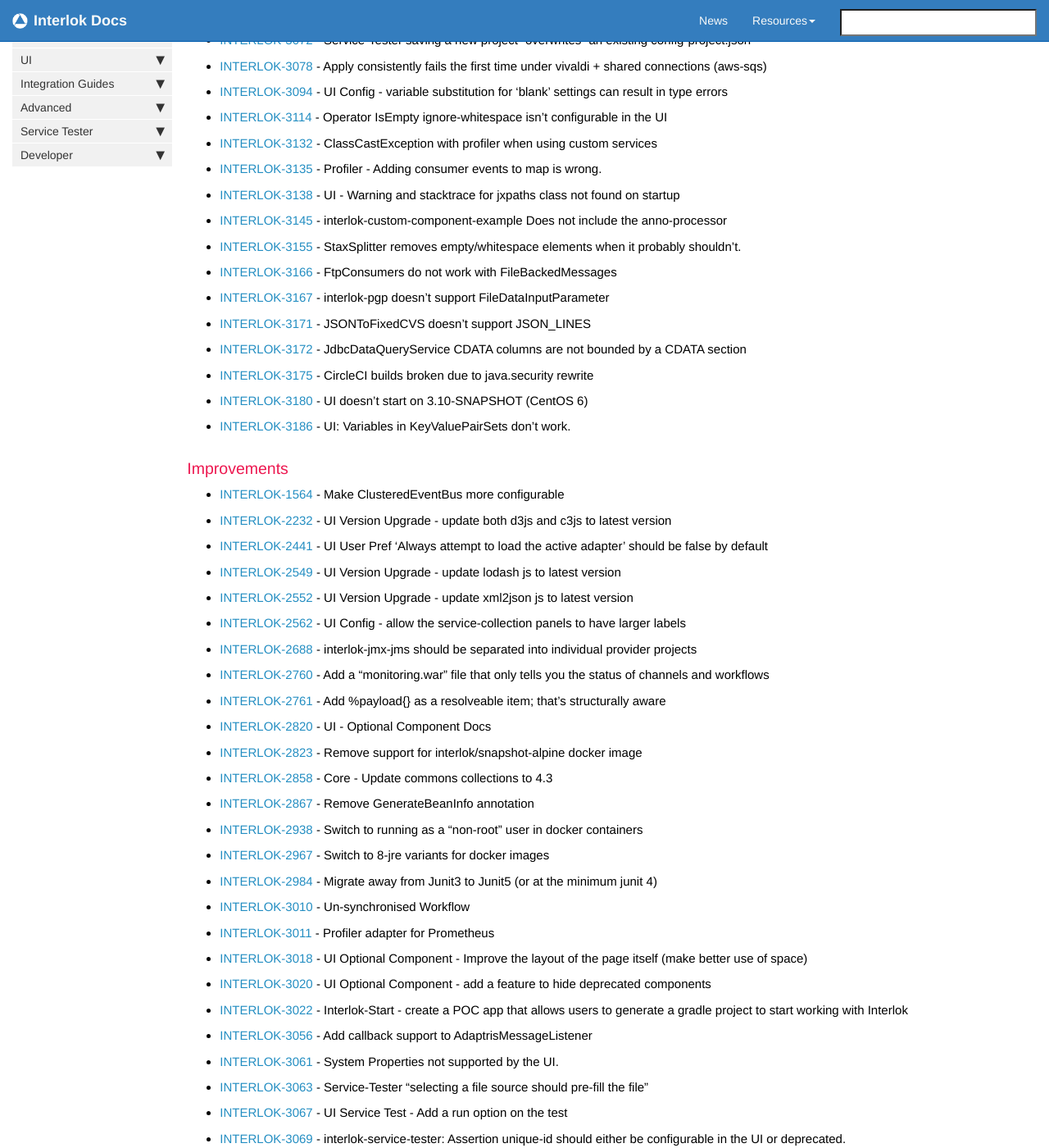
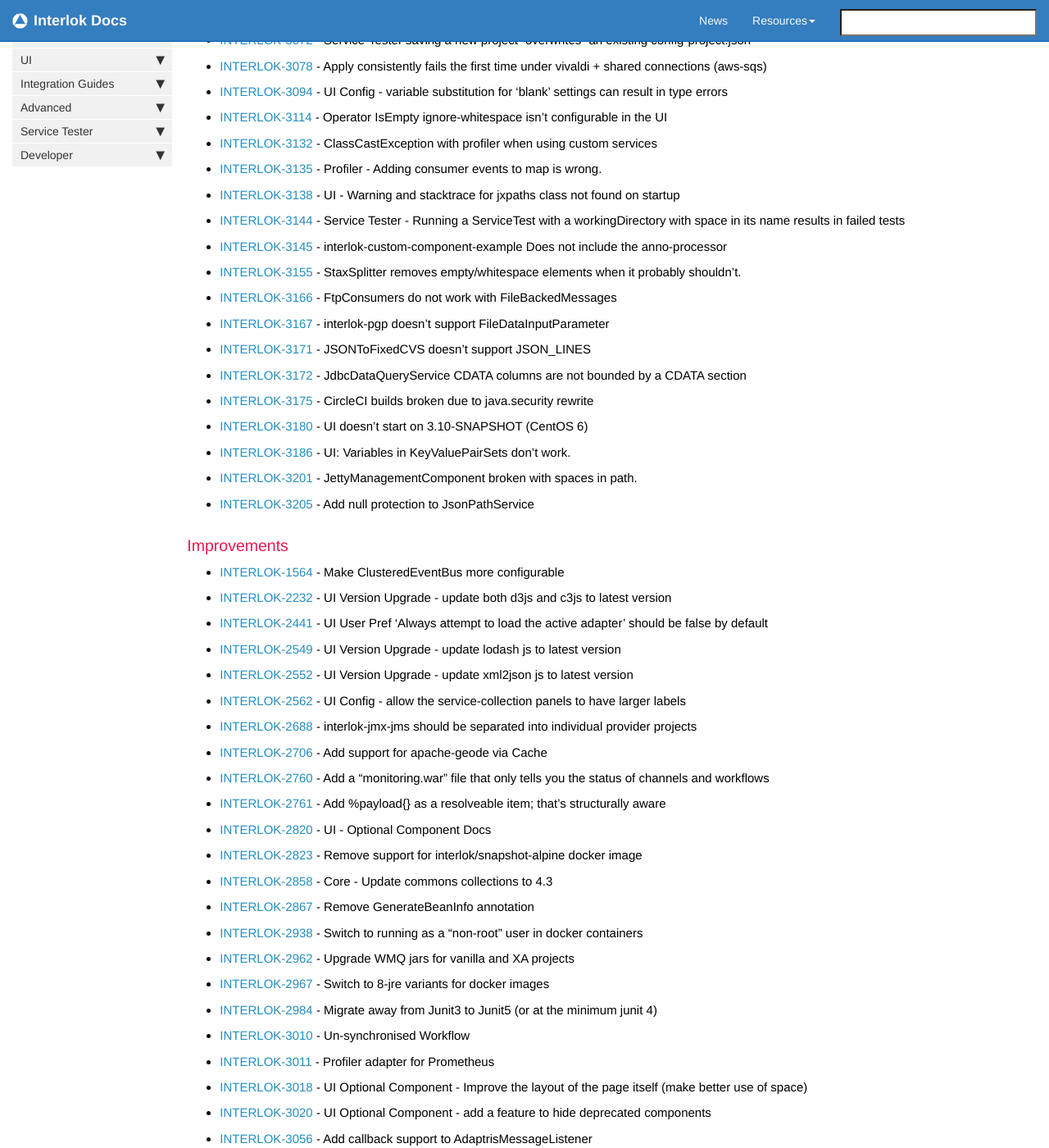
Before and after one commit to adaptris/interlok-docs-legacy, a Jekyll site: the page built from pages/adapter/changelog.md, in a window 1280 px wide and 1400 px high, scrolled down 349 px. Shown: the whole window at 82% size. Built offline with Jekyll 4.4.1, drawn with Linux system fonts in a browser that asks for light colours; nearby versions of some CDN libraries; comment, search, counter and statistics services are not loaded; some of the changed text lies outside the part shown.

Commit message:
updated the changelog (after b3)

```diff
--- a/_includes/custom/release3100.html
+++ b/_includes/custom/release3100.html
@@ -12,6 +12,7 @@
 - [INTERLOK-3132](https://adaptris.atlassian.net/browse/INTERLOK-3132) - ClassCastException with profiler when using custom services
 - [INTERLOK-3135](https://adaptris.atlassian.net/browse/INTERLOK-3135) - Profiler - Adding consumer events to map is wrong.
 - [INTERLOK-3138](https://adaptris.atlassian.net/browse/INTERLOK-3138) - UI - Warning and stacktrace for jxpaths class not found on startup
+- [INTERLOK-3144](https://adaptris.atlassian.net/browse/INTERLOK-3144) - Service Tester - Running a ServiceTest with a workingDirectory with space in its name results in failed tests
 - [INTERLOK-3145](https://adaptris.atlassian.net/browse/INTERLOK-3145) - interlok-custom-component-example Does not include the anno-processor
 - [INTERLOK-3155](https://adaptris.atlassian.net/browse/INTERLOK-3155) - StaxSplitter removes empty/whitespace elements when it probably shouldn't.
 - [INTERLOK-3166](https://adaptris.atlassian.net/browse/INTERLOK-3166) - FtpConsumers do not work with FileBackedMessages
@@ -21,6 +22,8 @@
 - [INTERLOK-3175](https://adaptris.atlassian.net/browse/INTERLOK-3175) - CircleCI builds broken due to java.security rewrite
 - [INTERLOK-3180](https://adaptris.atlassian.net/browse/INTERLOK-3180) - UI doesn't start on 3.10-SNAPSHOT (CentOS 6)
 - [INTERLOK-3186](https://adaptris.atlassian.net/browse/INTERLOK-3186) - UI: Variables in KeyValuePairSets don't work.
+- [INTERLOK-3201](https://adaptris.atlassian.net/browse/INTERLOK-3201) - JettyManagementComponent broken with spaces in path.
+- [INTERLOK-3205](https://adaptris.atlassian.net/browse/INTERLOK-3205) - Add null protection to JsonPathService
 
 ### Improvements
 
@@ -31,6 +34,7 @@
 - [INTERLOK-2552](https://adaptris.atlassian.net/browse/INTERLOK-2552) - UI Version Upgrade - update xml2json js to latest version
 - [INTERLOK-2562](https://adaptris.atlassian.net/browse/INTERLOK-2562) - UI Config - allow the service-collection panels to have larger labels
 - [INTERLOK-2688](https://adaptris.atlassian.net/browse/INTERLOK-2688) - interlok-jmx-jms should be separated into individual provider projects
+- [INTERLOK-2706](https://adaptris.atlassian.net/browse/INTERLOK-2706) - Add support for apache-geode via Cache
 - [INTERLOK-2760](https://adaptris.atlassian.net/browse/INTERLOK-2760) - Add a "monitoring.war" file that only tells you the status of channels and workflows
 - [INTERLOK-2761](https://adaptris.atlassian.net/browse/INTERLOK-2761) - Add %payload{} as a resolveable item; that's structurally aware
 - [INTERLOK-2820](https://adaptris.atlassian.net/browse/INTERLOK-2820) - UI - Optional Component Docs
@@ -38,13 +42,13 @@
 - [INTERLOK-2858](https://adaptris.atlassian.net/browse/INTERLOK-2858) - Core - Update commons collections to 4.3
 - [INTERLOK-2867](https://adaptris.atlassian.net/browse/INTERLOK-2867) - Remove GenerateBeanInfo annotation
 - [INTERLOK-2938](https://adaptris.atlassian.net/browse/INTERLOK-2938) - Switch to running as a "non-root" user in docker containers
+- [INTERLOK-2962](https://adaptris.atlassian.net/browse/INTERLOK-2962) - Upgrade WMQ jars for vanilla and XA projects
 - [INTERLOK-2967](https://adaptris.atlassian.net/browse/INTERLOK-2967) - Switch to 8-jre variants for docker images
 - [INTERLOK-2984](https://adaptris.atlassian.net/browse/INTERLOK-2984) - Migrate away from Junit3 to Junit5 (or at the minimum junit 4)
 - [INTERLOK-3010](https://adaptris.atlassian.net/browse/INTERLOK-3010) - Un-synchronised Workflow
 - [INTERLOK-3011](https://adaptris.atlassian.net/browse/INTERLOK-3011) - Profiler adapter for Prometheus
 - [INTERLOK-3018](https://adaptris.atlassian.net/browse/INTERLOK-3018) - UI Optional Component - Improve the layout of the page itself (make better use of space)
 - [INTERLOK-3020](https://adaptris.atlassian.net/browse/INTERLOK-3020) - UI Optional Component - add a feature to hide deprecated components
-- [INTERLOK-3022](https://adaptris.atlassian.net/browse/INTERLOK-3022) - Interlok-Start - create a POC app that allows users to generate a gradle project to start working with Interlok
 - [INTERLOK-3056](https://adaptris.atlassian.net/browse/INTERLOK-3056) - Add callback support to AdaptrisMessageListener
 - [INTERLOK-3061](https://adaptris.atlassian.net/browse/INTERLOK-3061) - System Properties not supported by the UI.
 - [INTERLOK-3063](https://adaptris.atlassian.net/browse/INTERLOK-3063) - Service-Tester "selecting a file source should pre-fill the file"
@@ -52,6 +56,7 @@
 - [INTERLOK-3069](https://adaptris.atlassian.net/browse/INTERLOK-3069) - interlok-service-tester: Assertion unique-id should either be configurable in the UI or deprecated.
 - [INTERLOK-3075](https://adaptris.atlassian.net/browse/INTERLOK-3075) - ServiceTester : there be a JSON-Path assertion
 - [INTERLOK-3077](https://adaptris.atlassian.net/browse/INTERLOK-3077) - Remove volume definitions from docker images
+- [INTERLOK-3083](https://adaptris.atlassian.net/browse/INTERLOK-3083) - UI - Improve the 'User Preferences' modal (it's getting too long)
 - [INTERLOK-3084](https://adaptris.atlassian.net/browse/INTERLOK-3084) - WMQ Native Producer does not log errors.
 - [INTERLOK-3086](https://adaptris.atlassian.net/browse/INTERLOK-3086) - Multipart messages - Splitting
 - [INTERLOK-3087](https://adaptris.atlassian.net/browse/INTERLOK-3087) - Multipart messages - conditional for-each
@@ -73,6 +78,7 @@
 - [INTERLOK-3168](https://adaptris.atlassian.net/browse/INTERLOK-3168) - UI Config - promote the 'navigation tree' from 'Technical preview' to be part of release
 - [INTERLOK-3169](https://adaptris.atlassian.net/browse/INTERLOK-3169) - UI - Upgrade libs from interlok-ui-deps
 - [INTERLOK-3170](https://adaptris.atlassian.net/browse/INTERLOK-3170) - JSONToFixedCVS should allow you to configure the CSV style
+- [INTERLOK-3174](https://adaptris.atlassian.net/browse/INTERLOK-3174) - Remove getUniqueId use in the UI for ServiceTester
 - [INTERLOK-3176](https://adaptris.atlassian.net/browse/INTERLOK-3176) - Add support for dead letter queues in SQS
 - [INTERLOK-3073](https://adaptris.atlassian.net/browse/INTERLOK-3073) - Service-Tester when importing tests from config; name the test the same as the project
 - [INTERLOK-3076](https://adaptris.atlassian.net/browse/INTERLOK-3076) - UI - Upgrade Hibernate to 5.4.x and mockito to 3.1.0
@@ -84,3 +90,5 @@
 - [INTERLOK-3173](https://adaptris.atlassian.net/browse/INTERLOK-3173) - UI - Upgrade jacoco to 0.8.5
 - [INTERLOK-3179](https://adaptris.atlassian.net/browse/INTERLOK-3179) - Base64 w/o newlines
 - [INTERLOK-3182](https://adaptris.atlassian.net/browse/INTERLOK-3182) - Bump kafka version from 1.1.1 to 2.4.0
+- [INTERLOK-3183](https://adaptris.atlassian.net/browse/INTERLOK-3183) - metadata-tokens bug in payload-from-metadata-service
+- [INTERLOK-3190](https://adaptris.atlassian.net/browse/INTERLOK-3190) - Add a logging context aspect to the profiler
```
Also changed, not shown: other parts of _includes/custom/release3100.html (+1 -1 lines).
